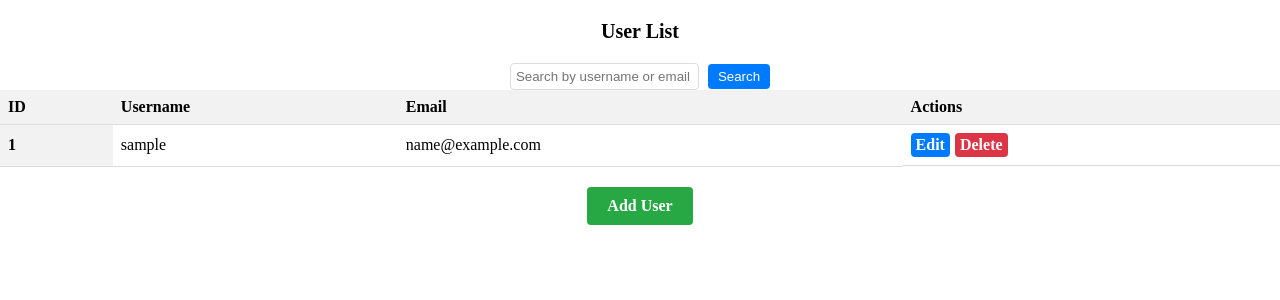
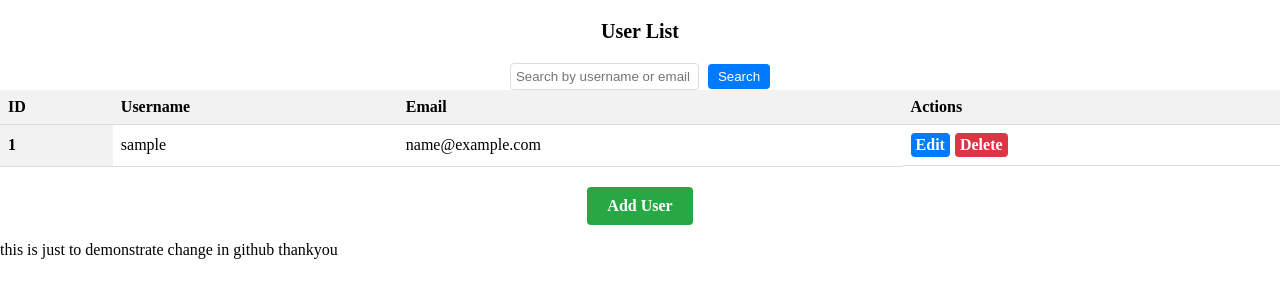
Before and after one commit to brighty281/loginproject_django, a Django app: page /adminapp/user_list/ in a window 1280 px wide. Shown: the part 38-338 px from the top of the page. Run offline with Django 4.2, Linux system fonts and the light colour scheme; the visitor is signed in with stand-in values (Sample User, id 1); data comes from the database, SQL or seed files in the repository.

Commit message:
second commit

```diff
--- a/templates/user_list.html
+++ b/templates/user_list.html
@@ -200,5 +200,8 @@
   <div class="add-user-button">
     <a href="{% url 'add_user' %}" class="add">Add User</a>
   </div>
+  <div>
+    <p>this is just to demonstrate change in github thankyou</p>
+  </div>
 </body>
 </html>
```
